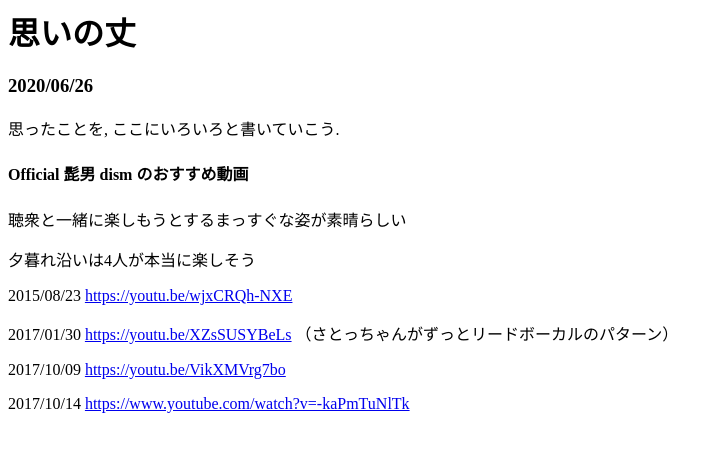
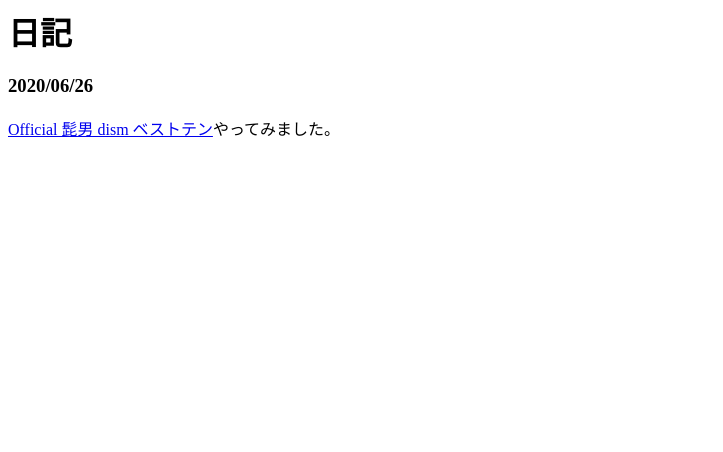
Before and after one commit to inuma-manabu/inuma.manabu.diary.io, a plain HTML site: page index.html in a window 1280 px wide. Shown: the whole page, without its empty margins (0-723 px from the left). Drawn offline with Linux system fonts and the light colour scheme.

Commit message:
Update index.html

```diff
--- a/index.html
+++ b/index.html
@@ -1,34 +1,13 @@
 <html>
 <head>
-<title>思いの丈</title>
+<title>日記</title>
 </head>
 <body>
 <div>
-<h1>思いの丈</h1>
+<h1>日記</h1>
 <h3>2020/06/26</h3>
 <p>
-思ったことを, ここにいろいろと書いていこう.
-</p>
-<h4>Official 髭男 dism のおすすめ動画</h4>
-<p>
-聴衆と一緒に楽しもうとするまっすぐな姿が素晴らしい
-</P>
-<p>
-夕暮れ沿いは4人が本当に楽しそう
-</p>
-
-<p>
-2015/08/23 <a href= "https://youtu.be/wjxCRQh-NXE" target="_blank">https://youtu.be/wjxCRQh-NXE</a>
-</p>
-<p>
-2017/01/30 <a href= "https://youtu.be/XZsSUSYBeLs" target="_blank">https://youtu.be/XZsSUSYBeLs</a>
-（さとっちゃんがずっとリードボーカルのパターン）
-</p>
-<p>
-2017/10/09 <a href= "https://youtu.be/VikXMVrg7bo" target="_blank">https://youtu.be/VikXMVrg7bo</a>
-</p>
-<p>
-2017/10/14 <a href= "https://www.youtube.com/watch?v=-kaPmTuNlTk" target="_blank">https://www.youtube.com/watch?v=-kaPmTuNlTk</a>
+<a href= "https://github.com/inuma-manabu/inuma.manabu.diary.io/hgdn" target="_blank">Official 髭男 dism ベストテン</a>やってみました。
 </p>
 </div>
 </body>
```
